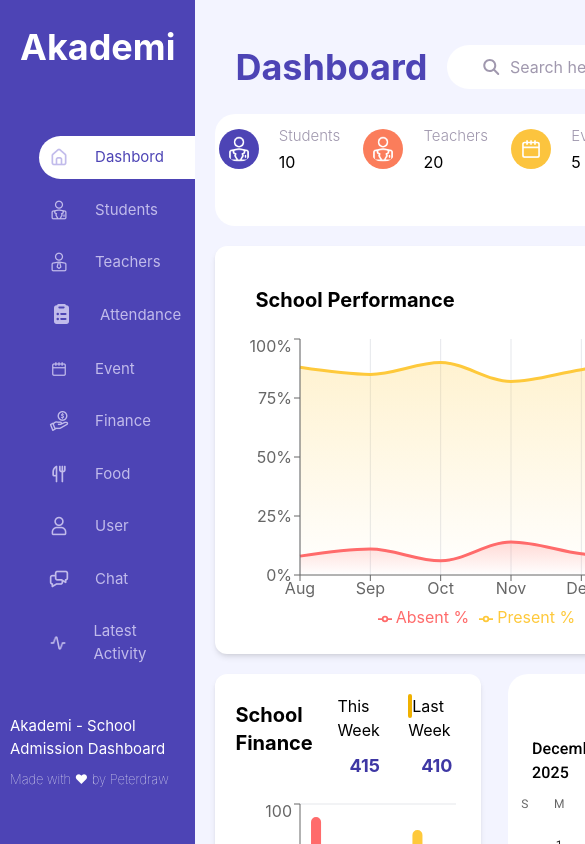
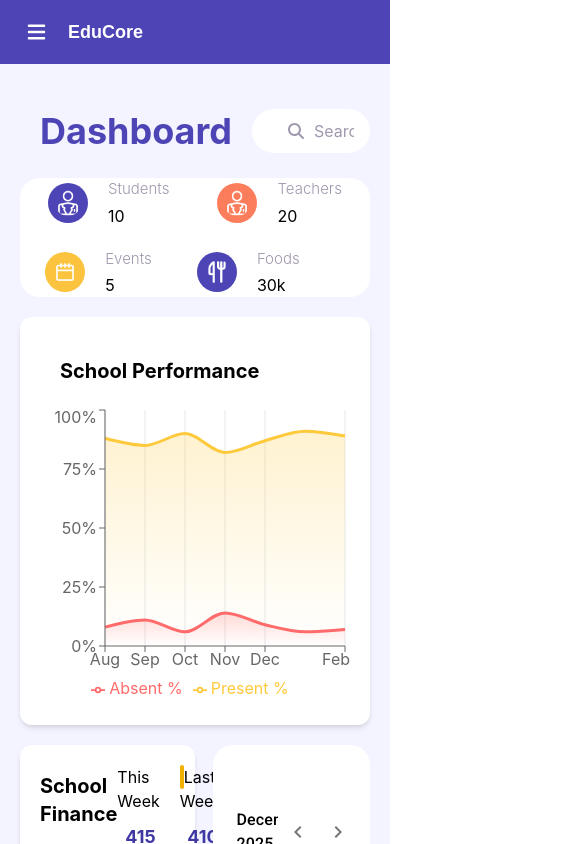
Before and after one commit to Junaidmunir02096/School-mahagement-system, a React (Vite) app: page /dashboard in a window 390 px wide. Shown: the top 844 px of the page, 585 px wide, since content can reach past the window. Built offline with nearby package versions, Linux system fonts and the light colour scheme.

Commit message:
make sidebar responsiven

```diff
--- a/src/component/DashboardLayout/DashboardLayout.jsx
+++ b/src/component/DashboardLayout/DashboardLayout.jsx
@@ -1,13 +1,69 @@
 import Sidebar from "../SideBar/SideBarApp";
-import { Outlet } from "react-router-dom";
+import { Outlet, useLocation } from "react-router-dom";
+import { useState, useEffect } from "react";
+import { FontAwesomeIcon } from "@fortawesome/react-fontawesome";
+import { faBars } from "@fortawesome/free-solid-svg-icons";
 
 const DashboardLayout = () => {
+  const [sidebarOpen, setSidebarOpen] = useState(false);
+  const location = useLocation();
+
+  useEffect(() => {
+    setSidebarOpen(false);
+  }, [location.pathname]);
+
+  useEffect(() => {
+    const handleResize = () => {
+      if (window.innerWidth >= 1024) setSidebarOpen(false);
+    };
+    window.addEventListener("resize", handleResize);
+    return () => window.removeEventListener("resize", handleResize);
+  }, []);
+
+  useEffect(() => {
+    document.body.style.overflow = sidebarOpen ? "hidden" : "";
+    return () => { document.body.style.overflow = ""; };
+  }, [sidebarOpen]);
+
   return (
-    <div className="flex">
-      <Sidebar />
-      <div className="flex-1">
+    <div className="flex h-screen overflow-hidden">
+
+      <nav className="fixed top-0 left-0 right-0 h-16 bg-[#4D44B5] flex items-center px-4 z-50 lg:hidden">
+        <button
+          onClick={() => setSidebarOpen(true)}
+          className="text-white text-xl w-10 h-10 flex items-center justify-center rounded-lg hover:bg-white/10 transition-colors"
+          aria-label="Open sidebar"
+          aria-expanded={sidebarOpen}
+        >
+          <FontAwesomeIcon icon={faBars} />
+        </button>
+        <span className="text-white font-bold text-lg ml-3" style={{ fontFamily: "Sora, sans-serif" }}>EduCore</span>
+      </nav>
+
+      {/* Backdrop overlay */}
+      {sidebarOpen && (
+        <div
+          className="fixed inset-0 bg-black/50 z-[999] lg:hidden"
+          onClick={() => setSidebarOpen(false)}
+          aria-hidden="true"
+        />
+      )}
+
+      {/* Sidebar */}
+      <aside
+        className={`fixed lg:static top-0 left-0 h-screen z-[1000] lg:z-auto
+          transition-transform duration-300 ease-in-out
+          ${ sidebarOpen ? "translate-x-0" : "-translate-x-full" } lg:translate-x-0
+          flex-shrink-0`}
+      >
+        <Sidebar onClose={() => setSidebarOpen(false)} />
+      </aside>
+
+      {/* Main content */}
+      <div className="flex-1 overflow-y-auto mt-16 lg:mt-0">
         <Outlet />
       </div>
+
     </div>
   );
 };
--- a/src/component/SideBar/SideBarApp.jsx
+++ b/src/component/SideBar/SideBarApp.jsx
@@ -1,5 +1,5 @@
 import { FontAwesomeIcon } from "@fortawesome/react-fontawesome";
-import { faClipboardList } from "@fortawesome/free-solid-svg-icons";
+import { faClipboardList, faXmark } from "@fortawesome/free-solid-svg-icons";
 import HomeIcon from "../../assets/SideBarIcone/Home.png";
 import StudentIcon from "../../assets/SideBarIcone/Student.png";
 import TeacherIcon from "../../assets/SideBarIcone/Teacher.png";
@@ -12,7 +12,7 @@ import LatestActivityIcon from "../../assets/SideBarIcone/Activity.png";
 import { useState, useEffect } from "react";
 import { useNavigate, useLocation } from "react-router-dom";
 
-const SideBarApp = () => {
+const SideBarApp = ({ onClose }) => {
     const [active, setActive] = useState('');
     const navigate = useNavigate();
     const location = useLocation();
@@ -39,9 +39,20 @@ const SideBarApp = () => {
     }, [location.pathname]);
 
     return (
-        <div className="bg-[#4D44B5] h-screen w-[310px]">
-            <p className="text-[36px] font-[700] text-center p-[20px] text-[#fff] ">Akademi </p>
-            <div className="flex flex-col  w-full mt-8 mb-[40px]">
+    <div className="bg-[#4D44B5] h-screen w-[310px] flex flex-col overflow-y-auto">
+        <div className="flex p-[20px] justify-center items-center gap-8 relative">
+            <div className="w-9 h-9 rounded-xl flex items-center justify-center text-white text-lg font-bold relative overflow-hidden shine" style={{ background: "linear-gradient(135deg, #4D44B5, #7C74D8)" }}>E</div>
+            <span className="text-xl font-bold" style={{ fontFamily: "Sora, sans-serif", color: "#fff" }}>EduCore</span>
+            {/* Close button — only visible on mobile */}
+            <button
+              onClick={onClose}
+              className="lg:hidden absolute right-4 top-1/2 -translate-y-1/2 text-white/80 hover:text-white w-8 h-8 flex items-center justify-center rounded-lg hover:bg-white/10 transition-colors"
+              aria-label="Close sidebar"
+            >
+              <FontAwesomeIcon icon={faXmark} className="text-lg" />
+            </button>
+          </div>
+            <div className="flex flex-col w-full mt-2 mb-[40px] flex-1 overflow-y-auto">
                 {menuItems.map((item) => {
                     const isActive = active === item.label;
                     return (
@@ -66,11 +77,11 @@ const SideBarApp = () => {
                     );
                 })}
             </div>
-                <div className="flex flex-col gap-[10px]">
+                <div className="flex flex-col gap-[10px] pb-6">
                     <p className="text-[15px] text-[#fff] font-Poppins ml-[10px]">Akademi - School Admission Dashboard</p>
                     <p className="text-[13px] font-[100] text-[#fff] font-Poppins ml-[10px]">Made with ♥ by Peterdraw</p>
                 </div>
-        </div>
+    </div>
     )
 }
 
```
